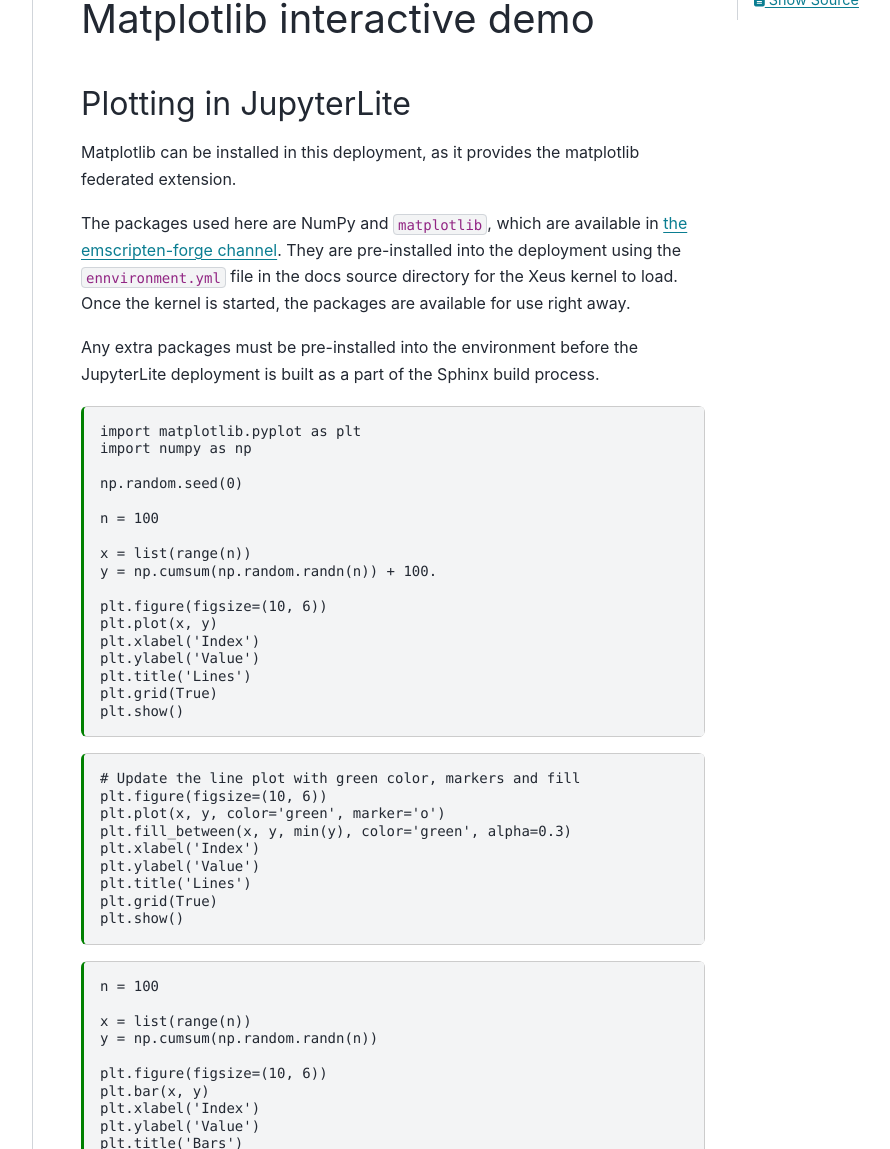
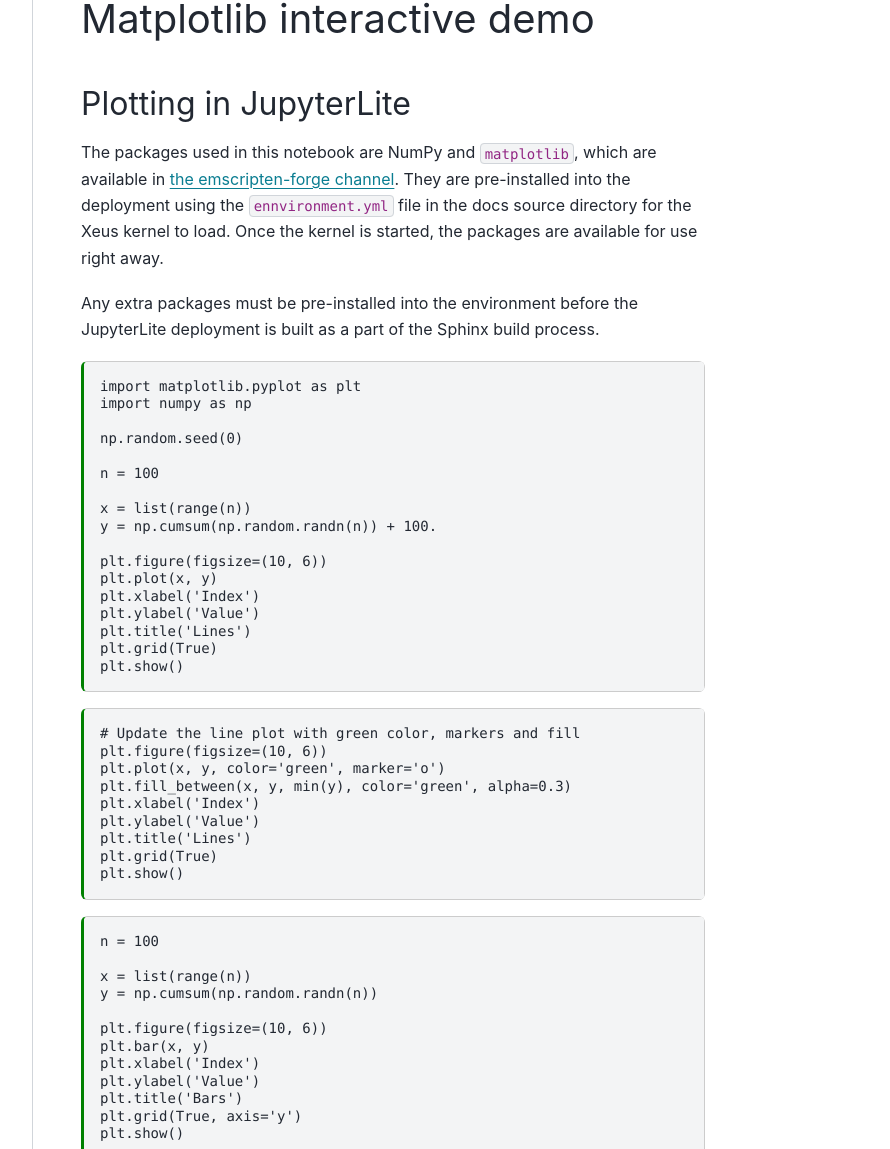
Before and after one commit to jupyterlite/sphinx-demo, a Sphinx documentation site: the page built from xeus-kernel-example/docs/source/custom_contents/matplotlib_demo.md, in a window 1280 px wide and 1400 px high, cut to the strip 251-1400 px from the top of the window. Shown: the whole strip, without its empty margins (287-1177 px from the left). Built offline with Sphinx 7.4.7 and the PyData theme 0.15.4, drawn with Linux system fonts in a browser that asks for light colours; some of the changed text lies outside the part shown.

Commit message:
Some corrections for the Matplotlib demo notebooks

```diff
--- a/xeus-kernel-example/docs/source/custom_contents/matplotlib_demo.md
+++ b/xeus-kernel-example/docs/source/custom_contents/matplotlib_demo.md
@@ -40,9 +40,7 @@ so that it won't be included in the JupyterLite deployment.
 
 ## Plotting in JupyterLite
 
-Matplotlib can be installed in this deployment, as it provides the matplotlib federated extension.
-
-The packages used here are NumPy and `matplotlib`, which are available in [the emscripten-forge channel](https://beta.mamba.pm/channels/emscripten-forge).
+The packages used in this notebook are NumPy and `matplotlib`, which are available in [the emscripten-forge channel](https://beta.mamba.pm/channels/emscripten-forge).
 They are pre-installed into the deployment using the `ennvironment.yml` file in the docs source directory for the Xeus kernel to load. Once the kernel is started, the packages are available for use right away.
 
 Any extra packages must be pre-installed into the environment before the JupyterLite deployment is built as a part of the Sphinx build process.
```
Also changed, not shown: other parts of xeus-kernel-example/docs/source/custom_contents/matplotlib_demo.md (+1 -1 lines), pyodide-kernel-example/docs/source/custom_contents/matplotlib_demo.md (+2 -2 lines).
